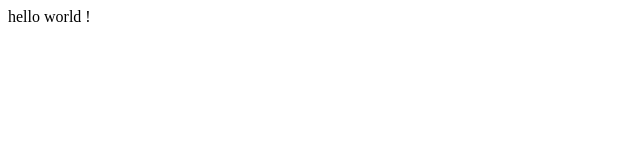
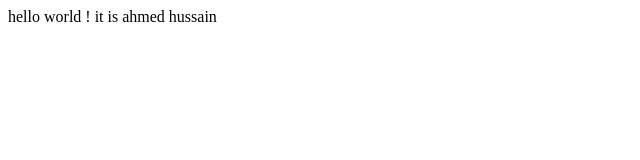
Before and after one commit to AHMED555444/list, a plain HTML site: page index.html in a window 1280 px wide. Shown: the whole page, without its empty margins (0-640 px from the left). Drawn offline with Linux system fonts and the light colour scheme.

Commit message:
some code

```diff
--- a/index.html
+++ b/index.html
@@ -8,5 +8,6 @@
 </head>
 <body>
     hello world !
+    it is ahmed hussain
 </body>
 </html>
```
